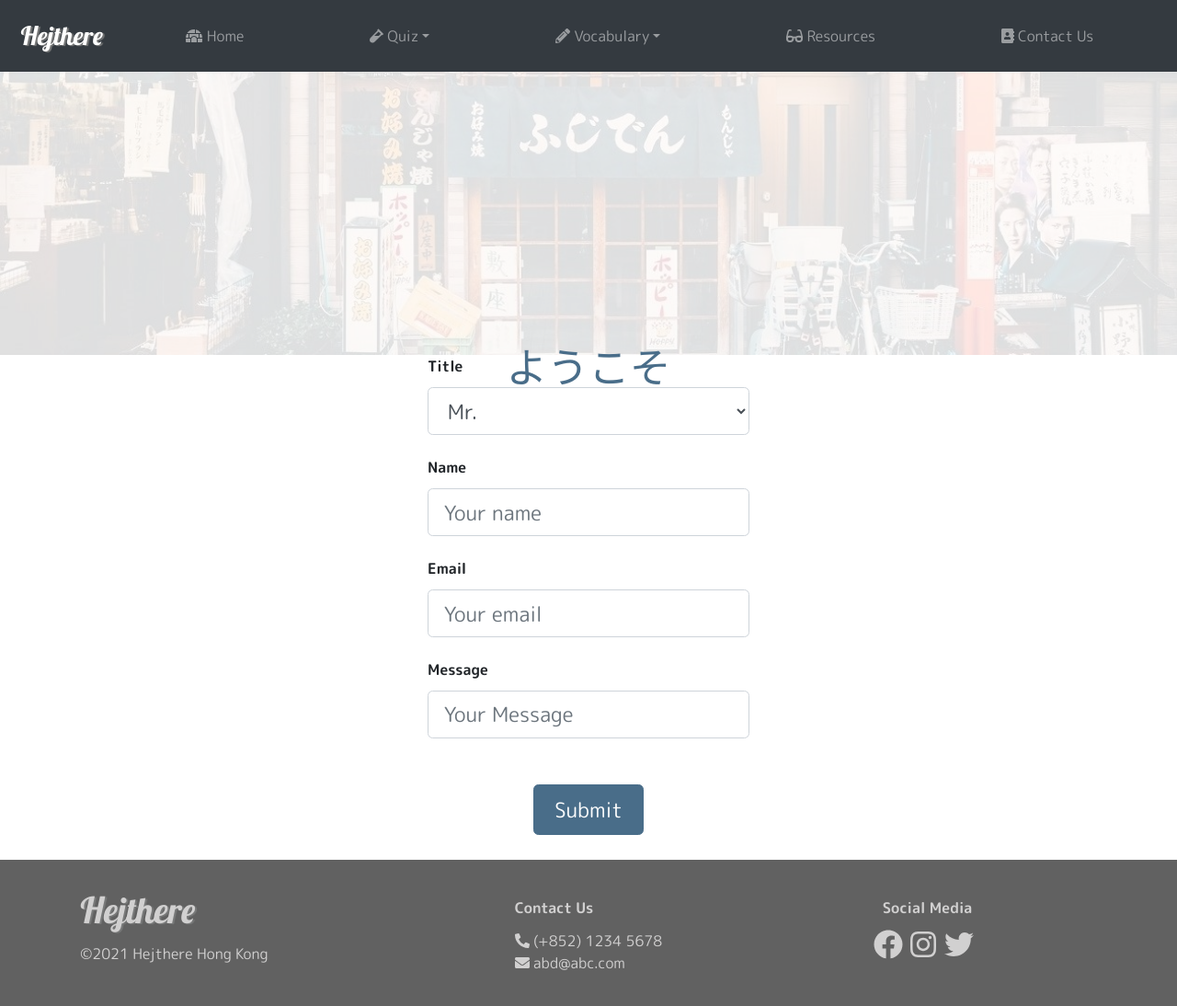
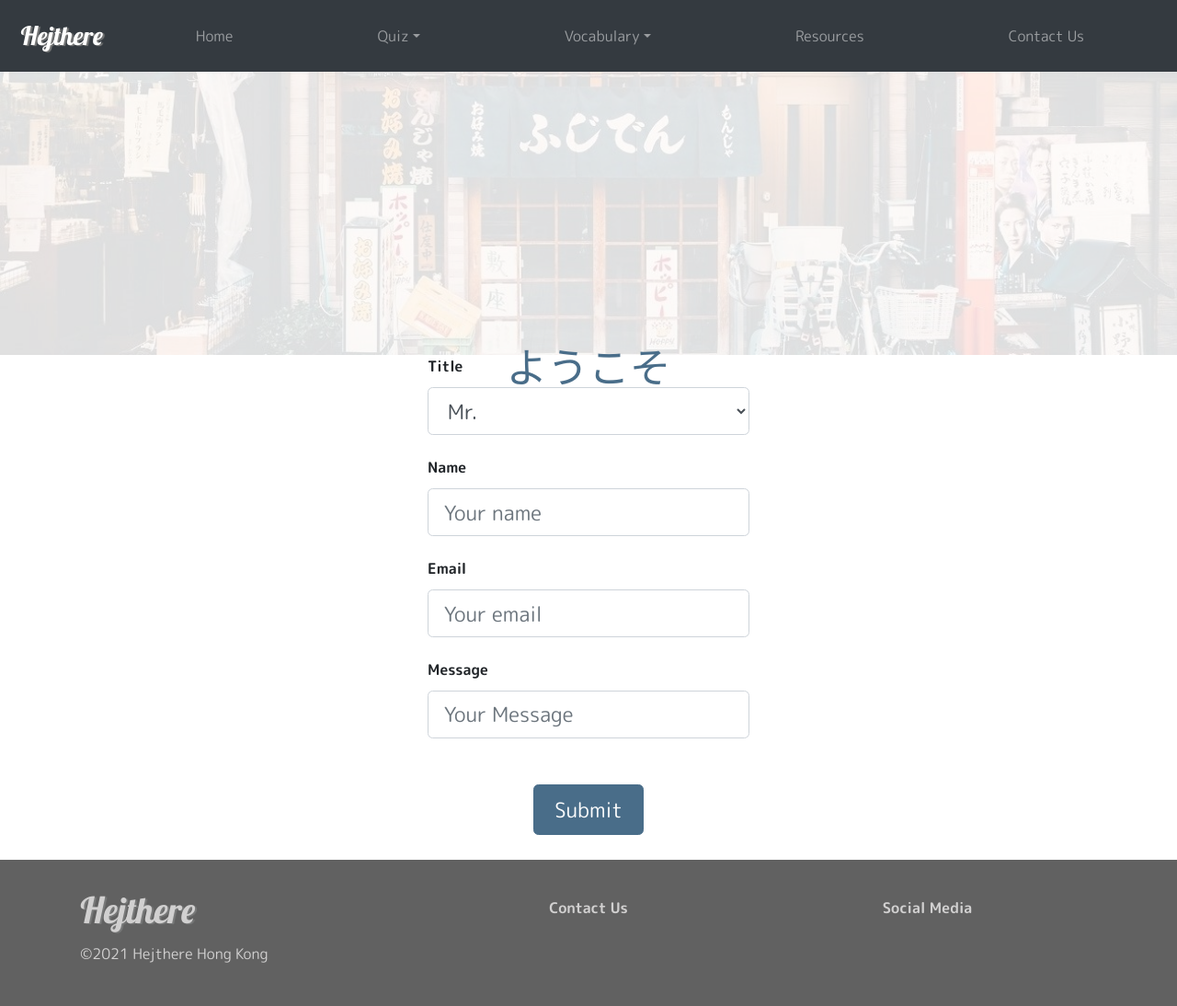
Before and after one commit to hejthere/jpisfun, a React (Create React App) app: page /contactus in a window 1280 px wide. Shown: the top 1094 px of the page at 92% size. Built offline with nearby package versions, Linux system fonts and the light colour scheme.

Commit message:
drycode8

```diff
--- a/src/component/Home/Footer.js
+++ b/src/component/Home/Footer.js
@@ -1,8 +1,8 @@
 import React from 'react'
 import { Container, Row, Col } from 'react-bootstrap'
-import { FontAwesomeIcon } from '@fortawesome/react-fontawesome';
-import { faPhoneAlt, faEnvelope } from '@fortawesome/free-solid-svg-icons';
-import { faFacebook, faInstagram, faTwitter } from '@fortawesome/free-brands-svg-icons';
+//import { FontAwesomeIcon } from '@fortawesome/react-fontawesome';
+//import { faPhoneAlt, faEnvelope } from '@fortawesome/free-solid-svg-icons';
+//import { faFacebook, faInstagram, faTwitter } from '@fortawesome/free-brands-svg-icons';
 import './home.css'
 import '../../App.css'
 
@@ -19,17 +19,17 @@ export default function Footer() {
                     <div>
                         <h5 className="text-left"><b>Contact Us</b></h5>
                         <div className="text-left">
-                            <FontAwesomeIcon icon={faPhoneAlt} /> (+852) 1234 5678<br />
-                            <FontAwesomeIcon icon={faEnvelope} /> abd@abc.com </div></div>
-                </Col>
+                            {/* <FontAwesomeIcon icon={faPhoneAlt} /> (+852) 1234 5678<br /> */}
+                            {/* <FontAwesomeIcon icon={faEnvelope} /> abd@abc.com  */}
+                        </div></div> </Col>
 
                 <Col className='text-center'>
                     <h5><b>Social Media</b></h5>
                     <div>
-                        <FontAwesomeIcon icon={faFacebook} size='2x' /> &nbsp;
+                        {/* <FontAwesomeIcon icon={faFacebook} size='2x' /> &nbsp;
                         <FontAwesomeIcon icon={faInstagram} size='2x' /> &nbsp;
-                        <FontAwesomeIcon icon={faTwitter} size='2x' /> &nbsp;
-            </div>
+                        <FontAwesomeIcon icon={faTwitter} size='2x' /> &nbsp; */}
+                    </div>
                 </Col>
             </Row>
         </Container>
--- a/src/component/Home/NavBar.js
+++ b/src/component/Home/NavBar.js
@@ -1,7 +1,7 @@
 import React from 'react'
 import '../../App.css'
-import { FontAwesomeIcon } from '@fortawesome/react-fontawesome';
-import { faIgloo, faVial, faAddressBook, faPencilAlt, faGlasses } from '@fortawesome/free-solid-svg-icons';
+// import { FontAwesomeIcon } from '@fortawesome/react-fontawesome';
+//import { faIgloo, faVial, faAddressBook, faPencilAlt, faGlasses } from '@fortawesome/free-solid-svg-icons';
 import { Navbar, Container, Nav, NavDropdown } from 'react-bootstrap';
 import { Link } from 'react-router-dom'
 
@@ -15,19 +15,29 @@ export default function NavBar() {
                 <Navbar.Toggle />
                 <Navbar.Collapse>
                     <Nav id='navBar1' className='navBar' fill fluid="true">
-                        <Link className='nav-link' to='/'><FontAwesomeIcon icon={faIgloo} /> Home</Link>
-                        <NavDropdown title={<span><FontAwesomeIcon icon={faVial} /> Quiz</span>} id="nav-dropdown">
+                        <Link className='nav-link' to='/'>
+                            {/* <FontAwesomeIcon icon={faIgloo} /> */}
+                             Home</Link>
+                        <NavDropdown title={<span>
+                            {/* <FontAwesomeIcon icon={faVial} />  */}
+                            Quiz</span>} id="nav-dropdown">
                             <NavDropdown.Item eventKey="1.1"><Link to="/quiz/katakana">(Level 1) Katakana Test</Link></NavDropdown.Item>
                             <NavDropdown.Item eventKey="1.2"><Link to="/quiz/test">(Level 2) Greetings</Link></NavDropdown.Item>
                             <NavDropdown.Item eventKey="1.3"><Link to="/quiz/grammar">(Level 3) Grammar Practice</Link></NavDropdown.Item>
                         </NavDropdown>
-                        <NavDropdown title={<span><FontAwesomeIcon icon={faPencilAlt} /> Vocabulary</span>} id="nav-dropdown">
+                        <NavDropdown title={<span>
+                            {/* <FontAwesomeIcon icon={faPencilAlt} />  */}
+                            Vocabulary</span>} id="nav-dropdown">
                             <NavDropdown.Item eventKey="2.1"><Link to='/vocabulary/kanji'>Kanji</Link></NavDropdown.Item>
                             <NavDropdown.Item eventKey="2.2"><Link to='/vocabulary/quotes'>Quotes of Today</Link></NavDropdown.Item>
                             <NavDropdown.Item eventKey="2.3"><Link to="/vocabulary/vocabdiseases">Diseases</Link></NavDropdown.Item>
                         </NavDropdown>
-                        <Link className='nav-link' to='/resources'><FontAwesomeIcon icon={faGlasses} /> Resources</Link>
-                        <Link className='nav-link' to='/contactus'><FontAwesomeIcon icon={faAddressBook} /> Contact Us</Link>
+                        <Link className='nav-link' to='/resources'>
+                            {/* <FontAwesomeIcon icon={faGlasses} />  */}
+                            Resources</Link>
+                        <Link className='nav-link' to='/contactus'>
+                            {/* <FontAwesomeIcon icon={faAddressBook} />  */}
+                            Contact Us</Link>
                     </Nav>
                 </Navbar.Collapse>
             </Navbar>
```
